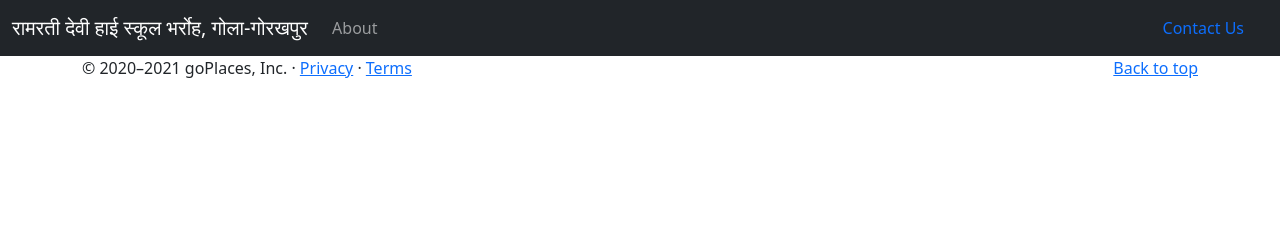
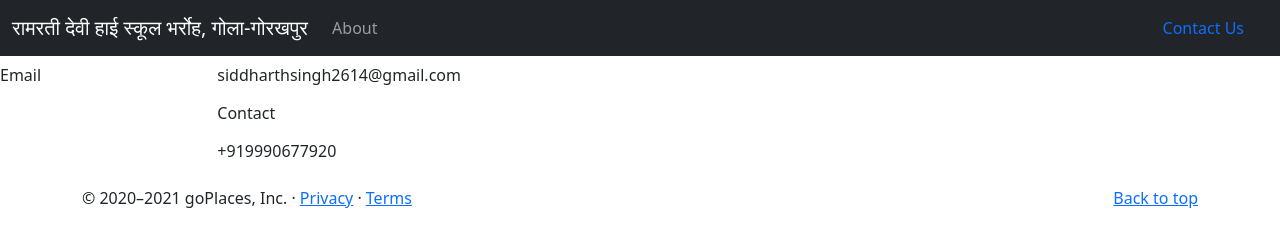
Before and after one commit to Archit075/Ramrati_devi_high_school, a plain HTML site: page Contact.html in a window 1280 px wide. Drawn offline with nearby package versions, Linux system fonts and the light colour scheme.

Commit message:
Update Contact.html

```diff
--- a/Contact.html
+++ b/Contact.html
@@ -35,7 +35,15 @@
             </div>
         </div>
     </nav>
-
+    <div class="mb-3 row">
+        <label for="staticEmail" class="col-sm-2 col-form-label">Email</label>
+        <div class="col-sm-10">
+          <input type="text" readonly class="form-control-plaintext" id="staticEmail" value="siddharthsingh2614@gmail.com">
+          <label for="staticEmail" class="col-sm-2 col-form-label">Contact</label>
+        <div class="col-sm-10">
+          <input type="text" readonly class="form-control-plaintext" id="staticEmail" value="+919990677920">
+        </div>
+     </div>
     </div>
     <footer class="container my-10">
         <p class="float-end"><a href="#">Back to top</a></p>
```
